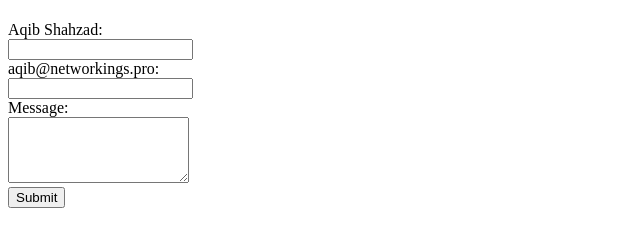
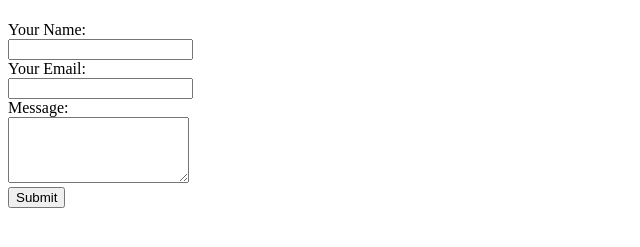
Before and after one commit to bc210422179ash/networkings.pro, a plain HTML site: page contact.html in a window 1280 px wide. Shown: the part 59-306 px from the top of the page, without its empty margins (0-640 px from the left). Drawn offline with Linux system fonts and the light colour scheme.

Commit message:
contact.html2

```diff
--- a/contact.html
+++ b/contact.html
@@ -8,9 +8,9 @@
 <body>
     <h1>Contact Us</h1>
     <form action="mailto:aqib@networkings.pro" method="post" enctype="text/plain">
-        <label for="name">Aqib Shahzad:</label><br>
+        <label for="name">Your Name:</label><br>
         <input type="text" id="name" name="name" required><br>
-        <label for="email">aqib@networkings.pro:</label><br>
+        <label for="email">Your Email:</label><br>
         <input type="email" id="email" name="email" required><br>
         <label for="message">Message:</label><br>
         <textarea id="message" name="message" rows="4" required></textarea><br>
```
